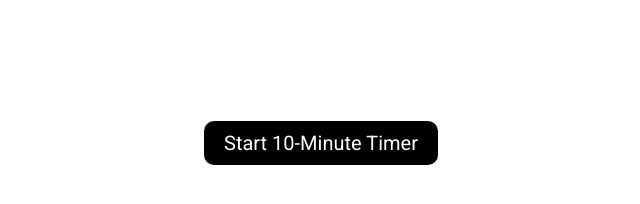
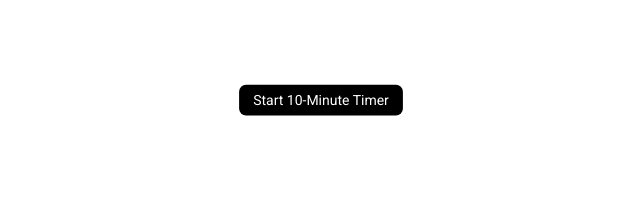
Before and after one commit to cjensen851/10-min-timer, a plain HTML site: page index.html in a window 1280 px wide. Shown: the whole page, without its empty margins (319-959 px from the left). Drawn offline with Linux system fonts and the light colour scheme.

Commit message:
Update index.html

```diff
--- a/index.html
+++ b/index.html
@@ -17,7 +17,7 @@
     }
     .wrapper {
       padding-top: 20px;
-      transform: scale(1);
+      transform: scale(.7);
       transform-origin: top center;
     }
     h1 {
```
